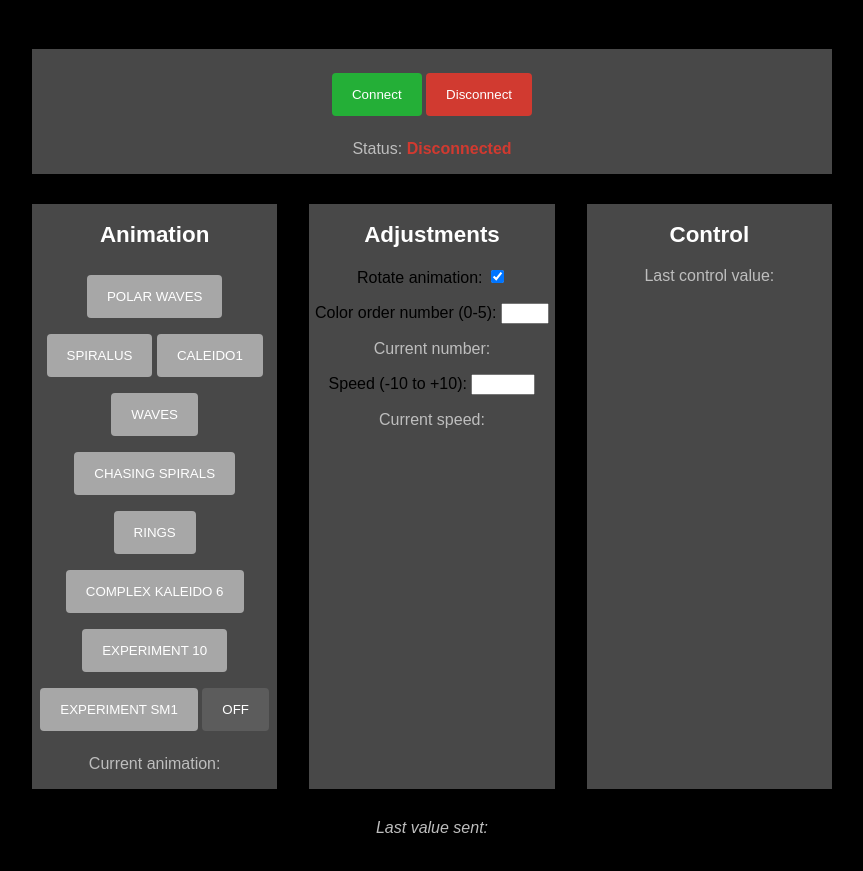
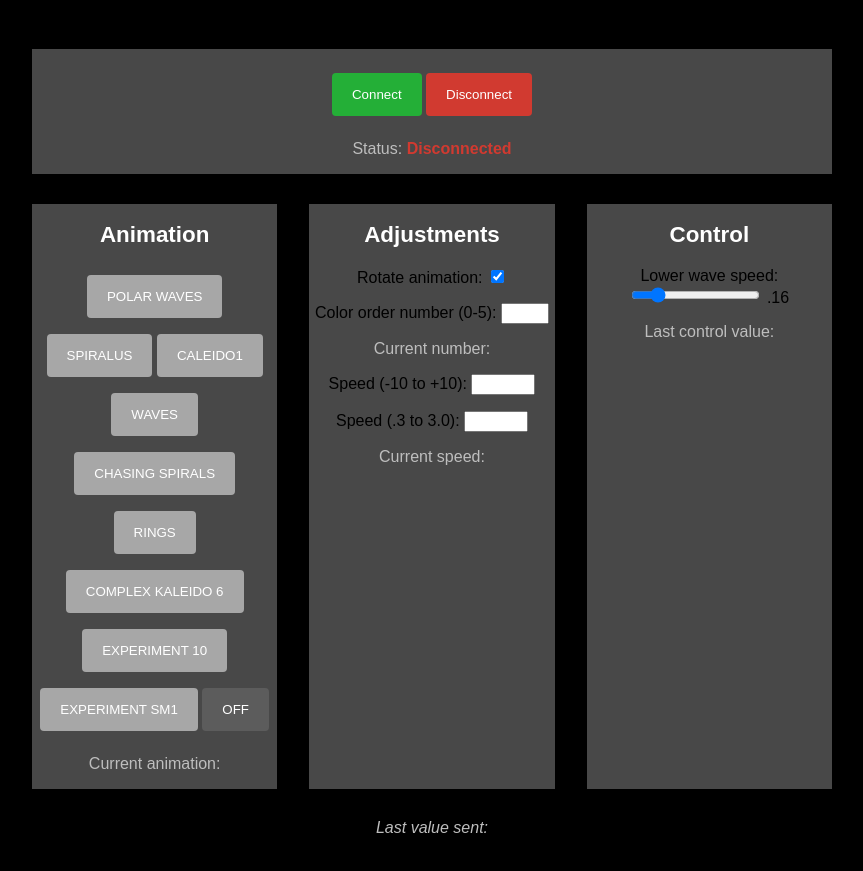
Before and after one commit to 4wheeljive/AnimARTrixPlayground, a plain HTML site: page index.html in a window 1280 px wide. Shown: the part 73-944 px from the top of the page, without its empty margins (208-1071 px from the left). Drawn offline with Linux system fonts and the light colour scheme.

Commit message:
fix issues

```diff
--- a/index.html
+++ b/index.html
@@ -54,11 +54,19 @@
 				 </p>
 				 <p class="gray-label">Current number: <span id="colorOrderValue"></span></p>
 
-                  <p>
+                 <p>
 					<form id="speedForm">
-					 Speed (-10 to +10): <input type="number"  type="submit" id="speedInput"  name="speedInputName" min="-10" max="10"/>
+					 Speed (-10 to +10): <input type="number"  type="submit" id="speedInput"  name="speedInputName" min=".3" max="3" step=".1"/>
 					</form>
 				 </p>
+
+                <p>
+					<form id="scaleForm">
+					 Speed (.3 to 3.0): <input type="number"  type="submit" id="scaleInput"  name="scaleInputName" min="-10" max="10"/>
+					</form>
+				 </p>
+
+
 				 <p class="gray-label">Current speed: <span id="speedValue"></span></p>
 
 
@@ -91,7 +99,7 @@
                  <p>
 					 <button id="fancyButton" class="onButton">FANCY</button>
 				 </p>
-
+                -->
 
                  <p>
                     <label for="speedLowerSlider">Lower wave speed:</label>
@@ -99,7 +107,7 @@
                     <span id="speedLowerValue">.16</span>
                  </p>
 
-                -->
+
                  <p class="gray-label">Last control value: <span id="controlValue"></span></p>
 			</div>
 
```
Also changed, not shown: 1 other file.
